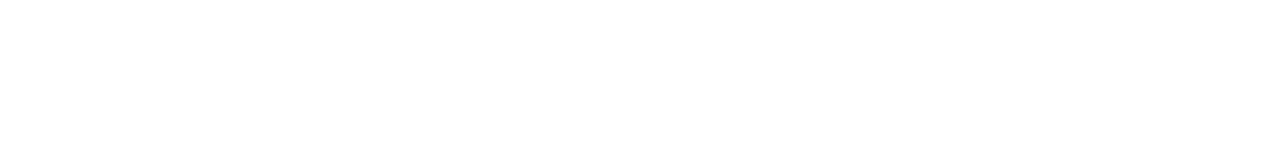
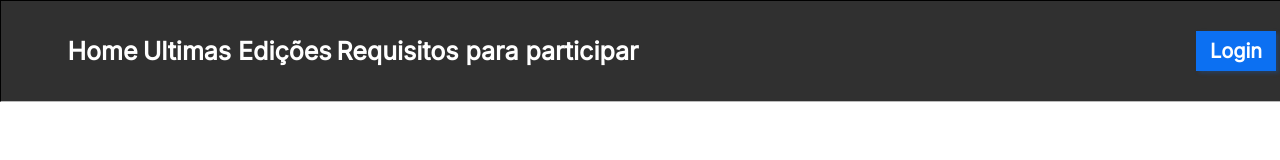
Before and after one commit to emanuelecanolla/bootcamp-dnc, a plain HTML site: page index.html in a window 1280 px wide. Drawn offline with Linux system fonts and the light colour scheme.

Commit message:
Criação menu

```diff
--- a/index.html
+++ b/index.html
@@ -1,12 +1,22 @@
 <!DOCTYPE html>
 <html lang="pt-br">
 <head>
+
+    <link rel="stylesheet" href="style.css">
     <meta charset="UTF-8">
     <meta http-equiv="X-UA-Compatible" content="IE=edge">
     <meta name="viewport" content="width=device-width, initial-scale=1.0">
     <title>Bootcamp DNC</title>
 </head>
 <body>
+    <nav id="principal">
+        <div id="menu">
+            <a href="" class="">Home</a>
+            <a href="">Ultimas Edições</a>
+            <a href="">Requisitos para participar</a>
+        </div>
+        <button>Login</button>
+    </nav>
 
 </body>
 </html>
--- /dev/null
+++ b/style.css
@@ -0,0 +1,59 @@
+@import url('https://fonts.googleapis.com/css2?family=Inter:wght@100;400&display=swap');
+
+body{
+    margin: 0px;
+    padding: 0px;
+}
+#principal {
+    width: 100%;
+    height: 100px;
+    border: 1px solid black;
+
+    background-color: #303030;
+
+    color: white;
+    font-size: 25px;
+    font-weight: 600;
+    display: flex;
+    justify-content: space-between;
+    align-items: center;
+
+    border-bottom:  1px solid #bababa;
+
+}
+
+#menu {
+    display: flex;
+    width: 45%;
+    justify-content: space-around;
+    align-items: center;
+    margin-left: 5%;
+}
+
+#principal div a{
+    font-family: 'Inter';
+    color: white;
+    font-size: 25px;
+    font-weight: 600;
+    text-decoration: none;
+}
+  #principal div a:hover{
+    color: #cccccc;
+  }
+#principal button {
+    margin: 5px;
+
+    background-color: #0C70F2;
+    border: 0;
+
+    height: 40px;
+    width: 80px;
+
+    font-family: 'Inter';
+    font-size: 20px;
+    font-weight: 600;
+    color: white;
+
+    box-shadow: 3px 2px 4px rgba(12, 112, 242, 0.25);
+    cursor: pointer;
+}
```
